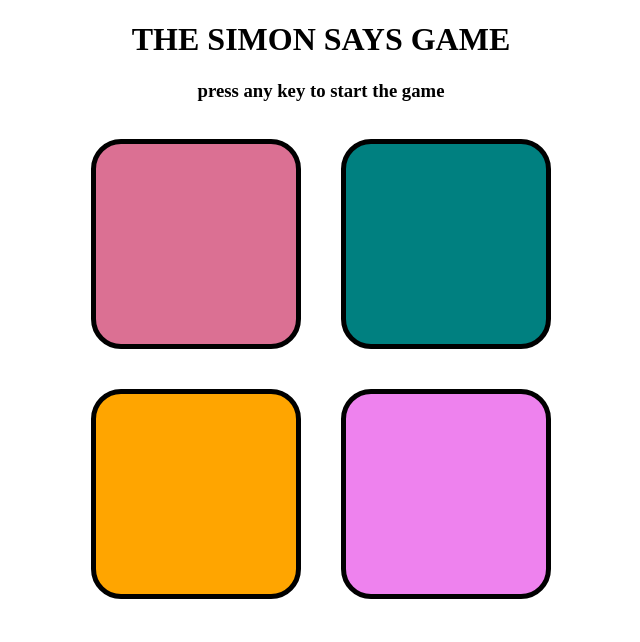
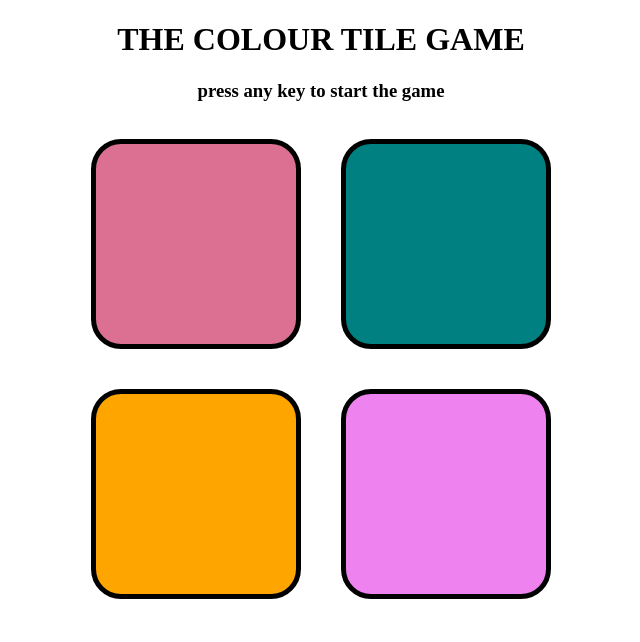
Before and after one commit to code-harshly/simonsaysgame, a plain HTML site: page simon.html in a window 1280 px wide. Shown: the whole page, without its empty margins (319-959 px from the left). Drawn offline with Linux system fonts and the light colour scheme.

Commit message:
changed the name of the game

```diff
--- a/simon.html
+++ b/simon.html
@@ -1,13 +1,15 @@
 <!DOCTYPE html>
 <html lang="en">
+
 <head>
     <meta charset="UTF-8">
     <meta name="viewport" content="width=device-width, initial-scale=1.0">
     <title>Simon Says game</title>
 </head>
 <link rel="stylesheet" href="simon.css">
+
 <body>
-    <h1>THE SIMON SAYS GAME</h1>
+    <h1>THE COLOUR TILE GAME</h1>
     <h3>press any key to start the game</h3>
     <br>
     <div id="outer">
@@ -18,4 +20,5 @@
     </div>
     <script src="simon.js"></script>
 </body>
+
 </html>
```
Lines whose indentation alone changed are shown as unchanged.
